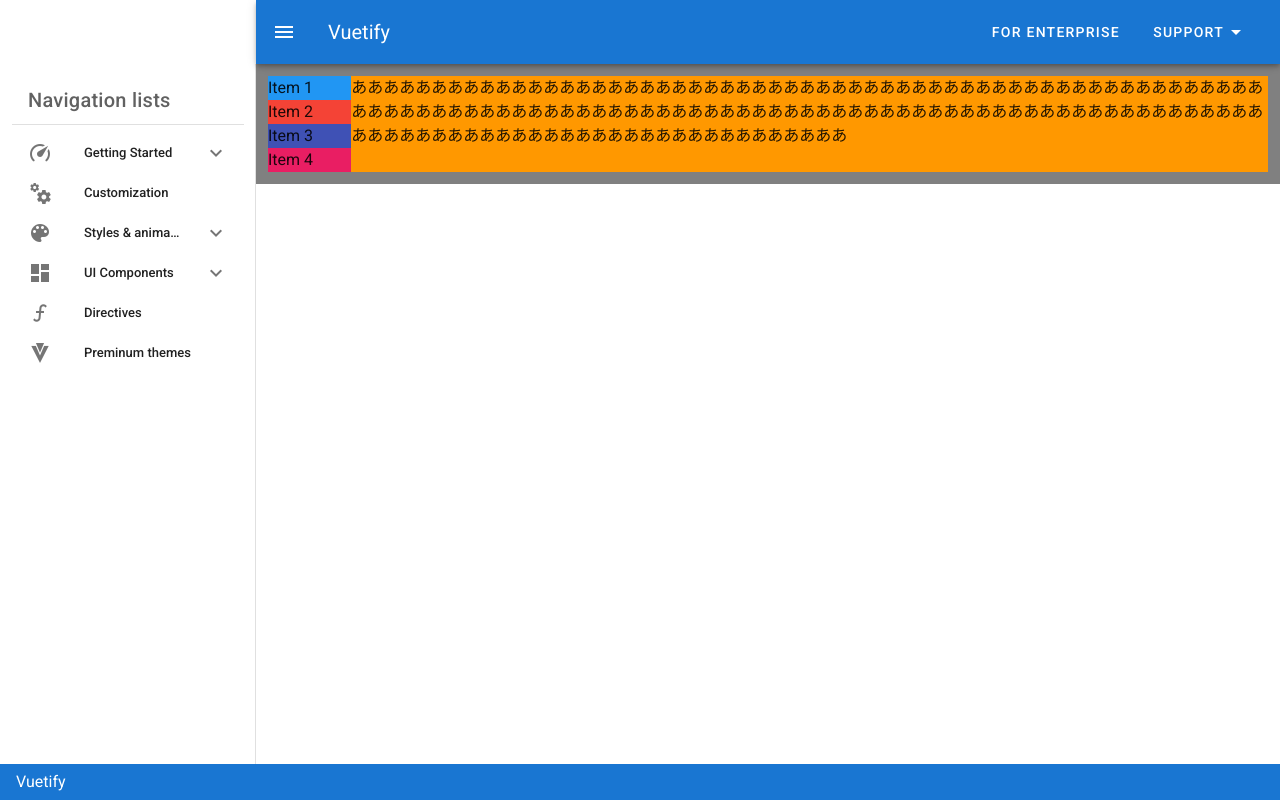
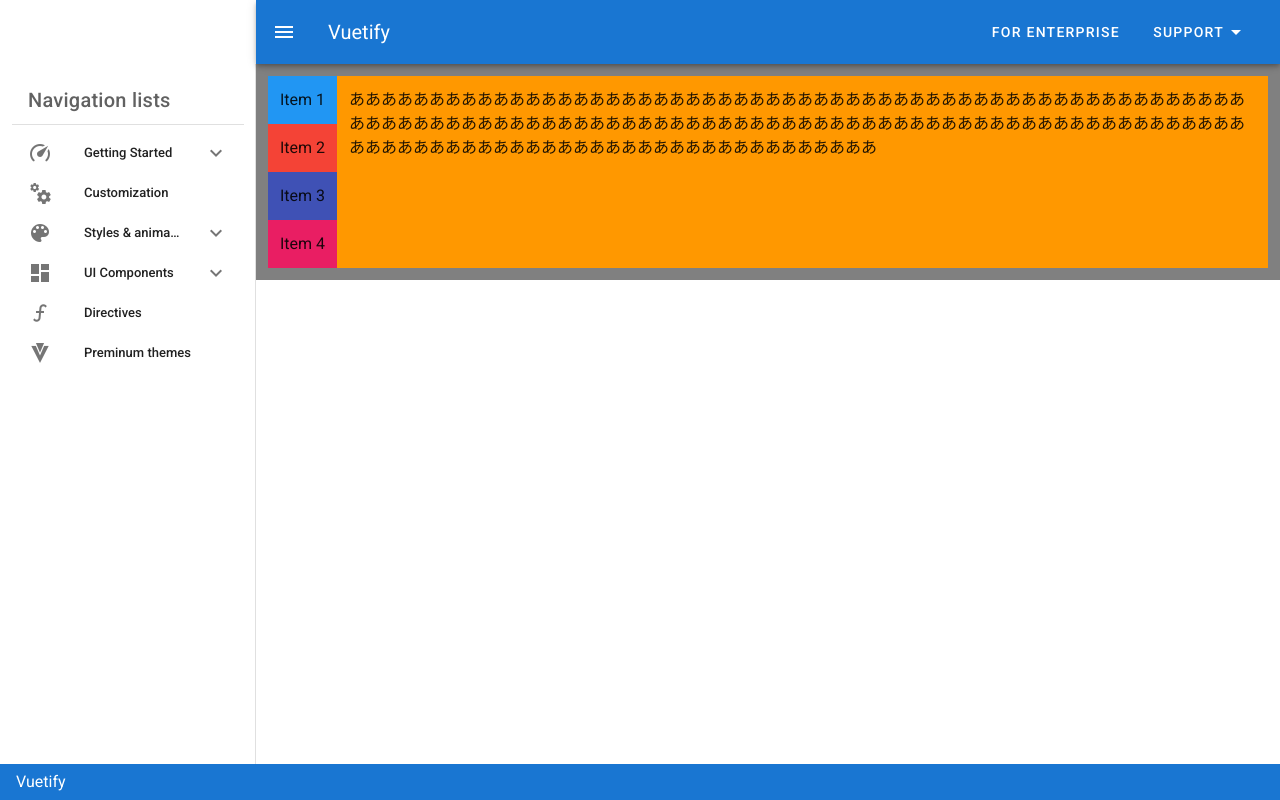
Before and after one commit to omatsu0/vuetify, a Vue app: page /github-issue-board in a window 1280 px wide. Built offline with nearby package versions, Linux system fonts and the light colour scheme.

Commit message:
☆☆こっちが正解

```diff
--- a/src/views/github-issue-board.vue
+++ b/src/views/github-issue-board.vue
@@ -1,17 +1,16 @@
 <template>
   <v-container class="container gray">
-    <v-col cols="1" class="container2">
-      <v-row class="item blue">Item 1</v-row>
-      <v-row class="item red">Item 2</v-row>
-      <v-row class="item indigo">Item 3</v-row>
-      <v-row class="item pink">Item 4</v-row>
-    </v-col>
-    <v-col class="container3">
-      <v-row class="orange">あああああああああああああああああああああああああああああああああああああああああああああああああああああああああああああああああああああああああああああああああああああああああああああああああああああああああああああああああああああああああああああああああああああああああああああああああ</v-row>
-    </v-col>
+    <v-row class="container2 ma-0">
+      <v-col class="item blue">Item 1</v-col>
+      <v-col class="item red">Item 2</v-col>
+      <v-col class="item indigo">Item 3</v-col>
+      <v-col class="item pink">Item 4</v-col>
+    </v-row>
+    <v-row class="container3 ma-0">
+      <v-col class="orange">あああああああああああああああああああああああああああああああああああああああああああああああああああああああああああああああああああああああああああああああああああああああああああああああああああああああああああああああああああああああああああああああああああああああああああああああああ</v-col>
+    </v-row>
   </v-container>
 </template>
-
 <style>
 .gray{
   background-color: gray;
@@ -36,8 +35,10 @@
 .inline-block{
   display: inline-block;
 }
+.container2{
+  flex-direction: column;
+}
 .container3{
-  display: flex;
   width:inherit;
   background-color: black;
 }
```
